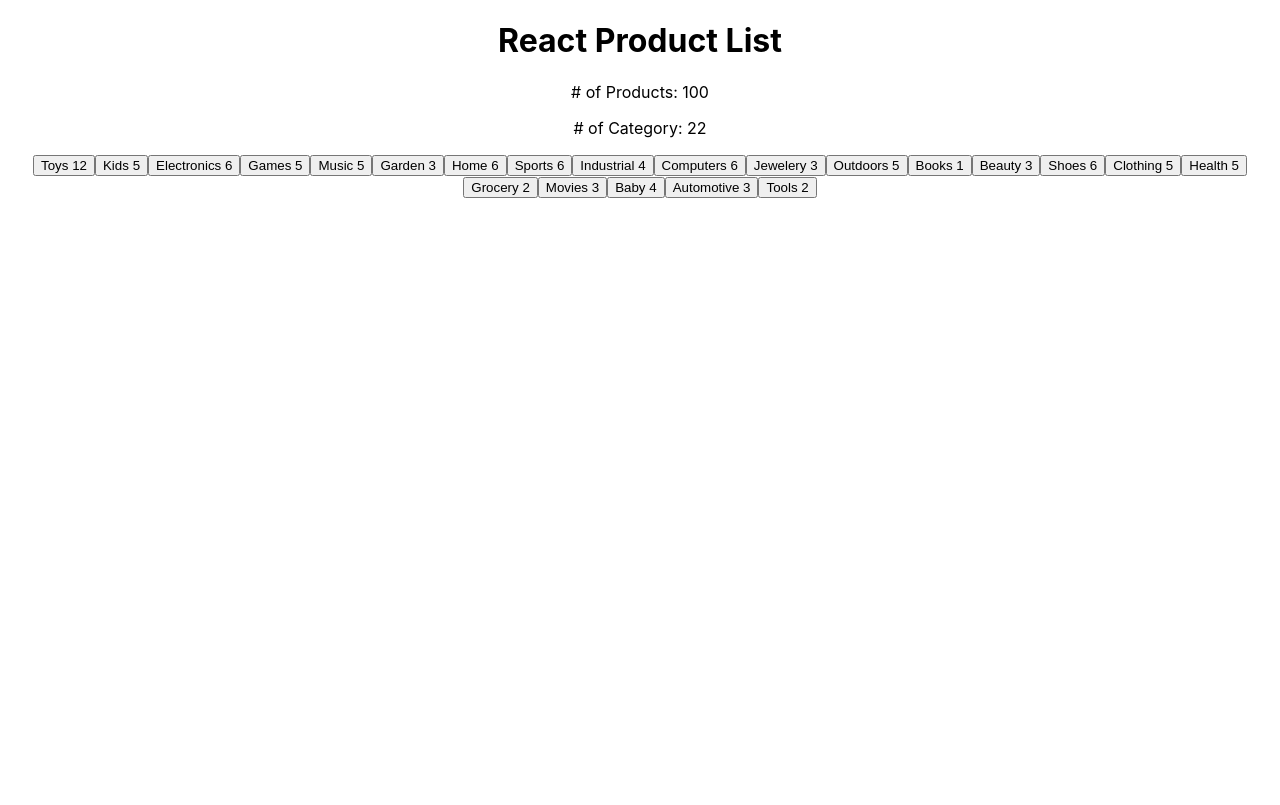
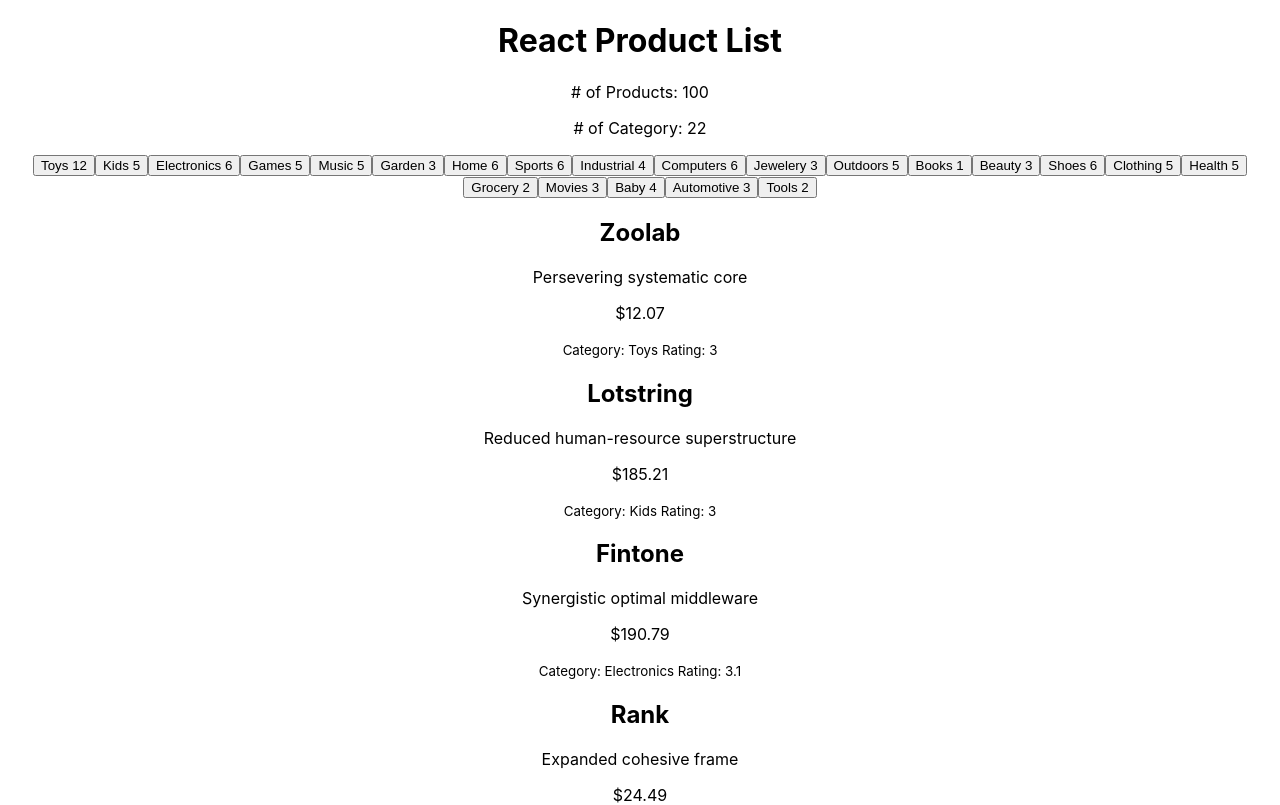
Before and after one commit to nolngo/react-product-list, a React (Create React App) app: page / in a window 1280 px wide. Shown: the top 805 px of the page. Built offline with nearby package versions, Linux system fonts and the light colour scheme.

Commit message:
challenge 9 complete

```diff
--- a/src/App.js
+++ b/src/App.js
@@ -15,6 +15,7 @@ function App() {
       <h1>React Product List</h1>
       <p># of Products: { data.length }</p>
       <p># of Category: { uniqueCategories.length }</p>
+      <div>
         { namesAndCounts.map(obj => {
             return (
               <button>
@@ -24,6 +25,19 @@ function App() {
             )
         }) }
       </div>
+      <div>
+        { data.map(obj => {
+          return (
+            <div>
+              <h2>{obj.name}</h2>
+              <p>{obj.description}</p>
+              <p>{obj.price}</p>
+              <small>Category: {obj.category} Rating: {obj.rating}</small>
+            </div>
+          )
+        })}
+      </div>
+    </div>
   );
 }
 
```
Lines whose indentation alone changed are shown as unchanged.
